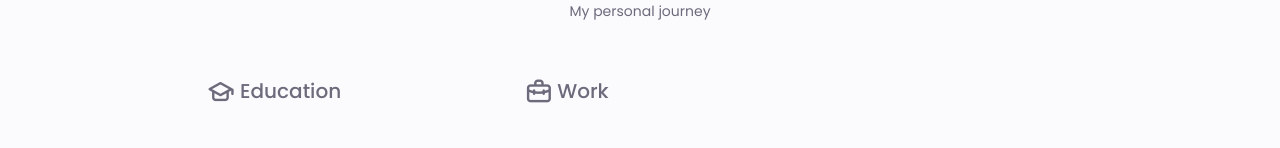
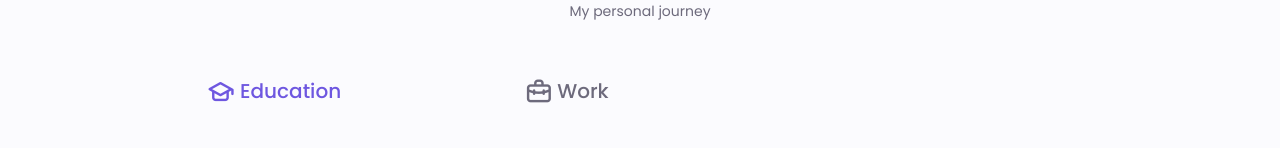
Before and after one commit to RonaldKovic/veronika_cv, a plain HTML site: page index.html in a window 1280 px wide. Both pictures are taken after a click on the element "Education". Shown: the part 2259-2407 px from the top of the page. Drawn offline with nearby package versions, Linux system fonts and the light colour scheme.

Commit message:
qualification update 2

```diff
--- a/CSS/style.css
+++ b/CSS/style.css
@@ -534,6 +534,9 @@ img {
   display: block;
 }
 
+.qualification__button.qualification__active {
+  color: var(--first-color);
+}
 /*==================== SERVICES ====================*/
 
 /* Active Modal */
--- a/JS/main.js
+++ b/JS/main.js
@@ -61,7 +61,7 @@ tabs.forEach(tab =>{
         })
         target.classList.add("qualification__active")
 
-        tab.forEach(tab =>{
+        tabs.forEach(tab =>{
             tab.classList.remove("qualification__active")
         })
         tab.classList.add("qualification__active")
```
